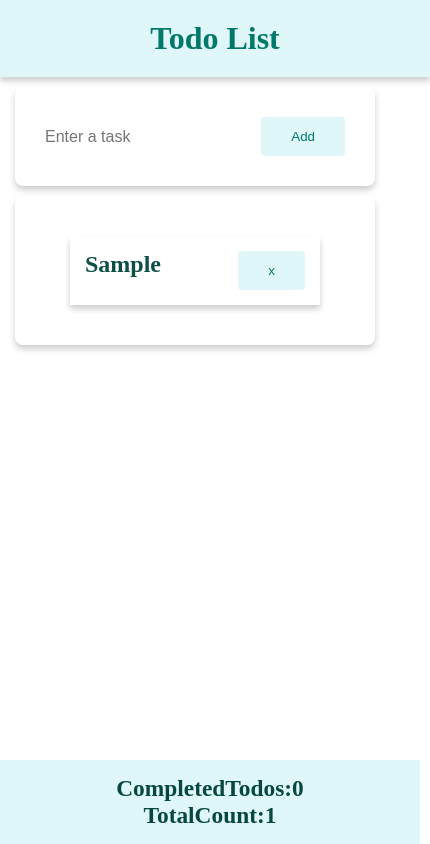
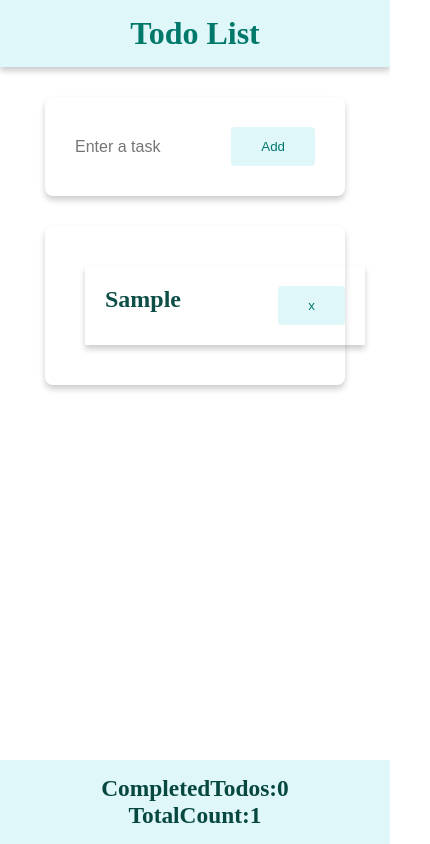
Before and after one commit to suruthiperumal12/React-TodoApp, a React (Vite) app: page / in a window 390 px wide. Both pictures are taken after typing "Sample" into the empty fields and a click on the button "Add". Shown: the whole page, 430 px wide, since content can reach past the window. Built offline with nearby package versions, Linux system fonts and the light colour scheme.

Commit message:
modified files

```diff
--- a/src/components/footer.module.css
+++ b/src/components/footer.module.css
@@ -20,6 +20,7 @@
     .footercontainer {
         width: 100%;
         padding: 15px;
+        position: fixed;
     }
 
     .itemcontainer {
--- a/src/components/form.module.css
+++ b/src/components/form.module.css
@@ -44,8 +44,6 @@
 
 @media screen and (max-width:800px) {
     .formtodo {
-        width: 90%;
-        max-width: 300px;
-        margin: 10px auto;
+        width: 300px;
     }
 }
--- a/src/components/header.module.css
+++ b/src/components/header.module.css
@@ -1,6 +1,7 @@
 * {
     margin: 0;
     padding: 0;
+    box-sizing: border-box;
 }
 
 .header {
@@ -14,5 +15,6 @@
 @media screen and (max-width:800px) {
     .header {
         width: 100%;
+        padding: 15px;
     }
 }
--- a/src/components/list.module.css
+++ b/src/components/list.module.css
@@ -10,11 +10,6 @@
 
 @media screen and (max-width:800px) {
     .list {
-        width: 90%;
-        /* Use a percentage for better responsiveness */
-        max-width: 300px;
-        /* Limit max width */
-        margin: 10px auto;
-        /* Add some margin to center */
+        width: 300px;
     }
 }
--- a/src/components/todoitem.module.css
+++ b/src/components/todoitem.module.css
@@ -40,13 +40,12 @@
 
 @media screen and (max-width:800px) {
     .itemContainer {
-        width: 90%;
-        max-width: 300px;
-        margin: 10px auto;
+        width: 300px;
     }
 
     .item {
-        font-weight: 400;
-        padding: 15px;
+        font-weight: 300px;
+        margin: 10px;
+        padding: 20px;
     }
 }
```
